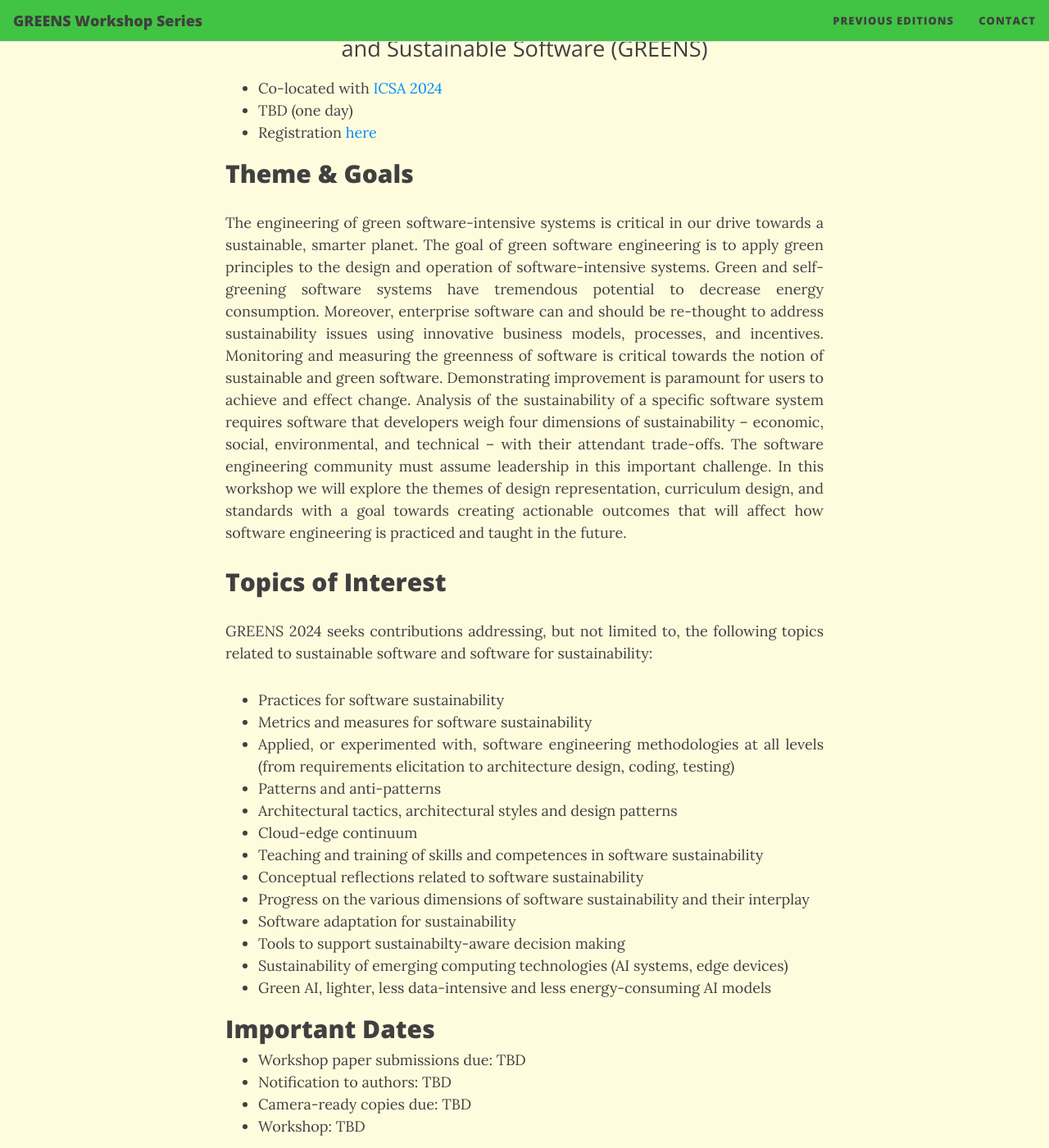
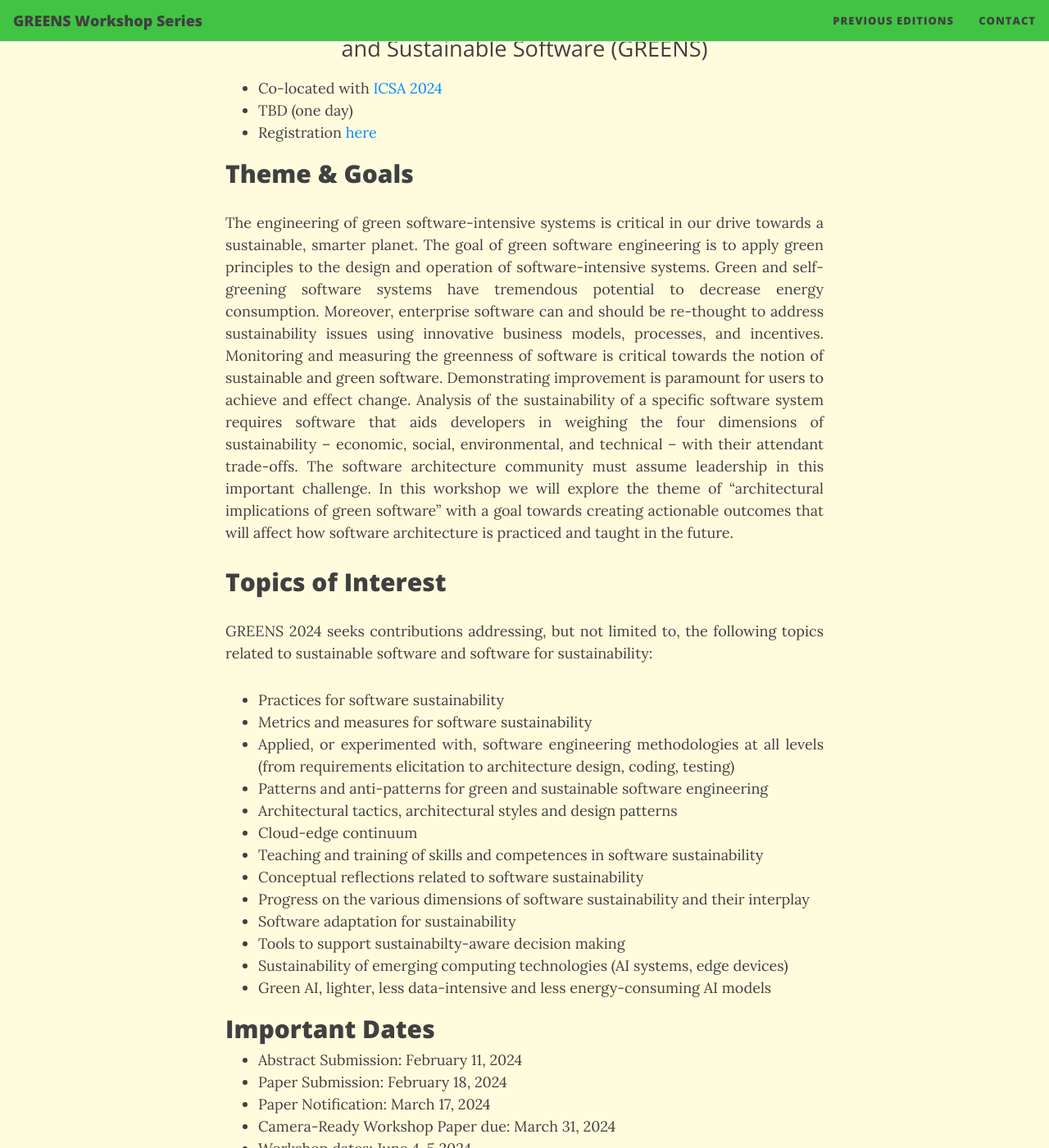
Before and after one commit to greensworkshop/greensworkshop.github.io, a Jekyll site: the page built from index.html, in a window 1280 px wide and 1400 px high, scrolled down 310 px. Shown: the whole window at 82% size. Built offline with Jekyll 4.4.1, drawn with Linux system fonts in a browser that asks for light colours; nearby versions of some CDN libraries; the list of posts is cut into pages by our own code; some of the changed text lies outside the part shown.

Commit message:
changes email 15/11/2023

```diff
--- a/index.html
+++ b/index.html
@@ -13,28 +13,18 @@
 </ul>
 
 <h2 id="theme-goals">Theme &amp; Goals</h2>
-<p>The engineering of green software-intensive systems is critical in
-our drive towards a sustainable, smarter planet. The goal of green
-software engineering is to apply green principles to the design and
-operation of software-intensive systems. Green and self-greening
-software systems have tremendous potential to decrease energy
-consumption. Moreover, enterprise software can and should be re-thought
-to address sustainability issues using innovative business models,
-processes, and incentives. Monitoring and measuring the greenness of
-software is critical towards the notion of sustainable and green
-software. Demonstrating improvement is paramount for users to achieve
-and effect change. Analysis of the sustainability of a specific software
-system requires software that developers weigh four dimensions of
-sustainability – economic, social, environmental, and technical – with
-their attendant trade-offs. The software engineering community must
-assume leadership in this important challenge. In this workshop we will
-explore the themes of design representation, curriculum design, and
-standards with a goal towards creating actionable outcomes that will
-affect how software engineering is practiced and taught in the
-future.</p>
+<p>
+The engineering of green software-intensive systems is critical in our drive towards a sustainable, smarter planet.
+The goal of green software engineering is to apply green principles to the design and operation of software-intensive systems.
+Green and self-greening software systems have tremendous potential to decrease energy consumption.
+Moreover, enterprise software can and should be re-thought to address sustainability issues using innovative business models, processes, and incentives.
+Monitoring and measuring the greenness of software is critical towards the notion of sustainable and green software.
+Demonstrating improvement is paramount for users to achieve and effect change.
+Analysis of the sustainability of a specific software system requires software that aids developers in weighing the four dimensions of sustainability – economic, social, environmental, and technical – with their attendant trade-offs.
+The software architecture community must assume leadership in this important challenge. In this workshop we will explore the theme of “architectural implications of green software” with a goal towards creating actionable outcomes that will affect how software architecture is practiced and taught in the future.
+</p>
 
 <h2 id="topics-of-interest">Topics of Interest</h2>
-
 <p>GREENS 2024 seeks contributions addressing, but not limited to, the
 following topics related to sustainable software and software for
 sustainability:</p>
@@ -45,7 +35,7 @@
 	<li>Applied, or experimented with, software engineering methodologies at
 	all levels (from requirements elicitation to architecture design,
 	coding, testing)</li>
-	<li>Patterns and anti-patterns</li>
+	<li>Patterns and anti-patterns for green and sustainable software engineering</li>
 	<li>Architectural tactics, architectural styles and design patterns</li>
 	<li>Cloud-edge continuum</li>
 	<li>Teaching and training of skills and competences in software
@@ -61,10 +51,11 @@
 
 <h2 id="important-dates">Important Dates</h2>
 <ul>
-	<li>Workshop paper submissions due: TBD
-	<li>Notification to authors: TBD</li>
-	<li>Camera-ready copies due: TBD</li>
-	<li>Workshop: TBD </li>
+	<li>Abstract Submission: February 11, 2024</li>
+	<li>Paper Submission: February 18, 2024</li>
+	<li>Paper Notification: March 17, 2024</li>
+	<li>Camera-Ready Workshop Paper due: March 31, 2024</li>
+	<li>Workshop dates: June 4-5 2024</li>
 </ul>
 
 <h2 id="workshop-program">Workshop Program: TBD</h2>
@@ -95,6 +86,7 @@
 	industrial perspective. The motivation for your topic should be grounded
 	in the literature or in practical experience.</li>
 </ul>
+Papers must follow the <a href="https://www.ieee.org/conferences/publishing/templates.html">IEEE Computer Science proceedings format</a>, but will use a single blind submission process. All papers will be reviewed on the basis of technical quality, relevance, significance, and clarity by the program committee members. All workshop papers should be submitted electronically in PDF format through the EasyChair. The workshop proceedings will be published in ICSA 2024 Companion proceedings and appear in IEEE Xplore Digital Library.
 </p>
 
 <h2 id="organizing-committee">Organization Committee</h2>
@@ -108,9 +100,9 @@
 
 <h4 id="workshop-organisers">Workshop Chairs:</h4>
 <ul>
-	<li><a href="https://sites.icmc.usp.br/elisa/">Elisa Yumi Nakagawa</a>, University of São Paulo</li>
 	<li><a href="https://silverio-martinez.staff.upc.edu">Silverio Martı́nez Fernández</a>, Universitat Politècnica de
 Catalunya-BarcelonaTech</li>
+	<li><a href="https://sites.icmc.usp.br/elisa/">Elisa Yumi Nakagawa</a>, University of São Paulo</li>
 </ul>
 
 <h4 id="web-chair">Web and Proceedings Chair:</h4>
@@ -141,7 +135,7 @@
 		<li>Maria Spichkova (RMIT University, Australia)</li>
 		<li>Roberto Verdecchia (University of Florence, Italy)</li>
 </ul>
--->
+--!>
 
 <br><br>
 <div style="float:center">
```
Also changed, not shown: other parts of index.html (+3 -1 lines).
